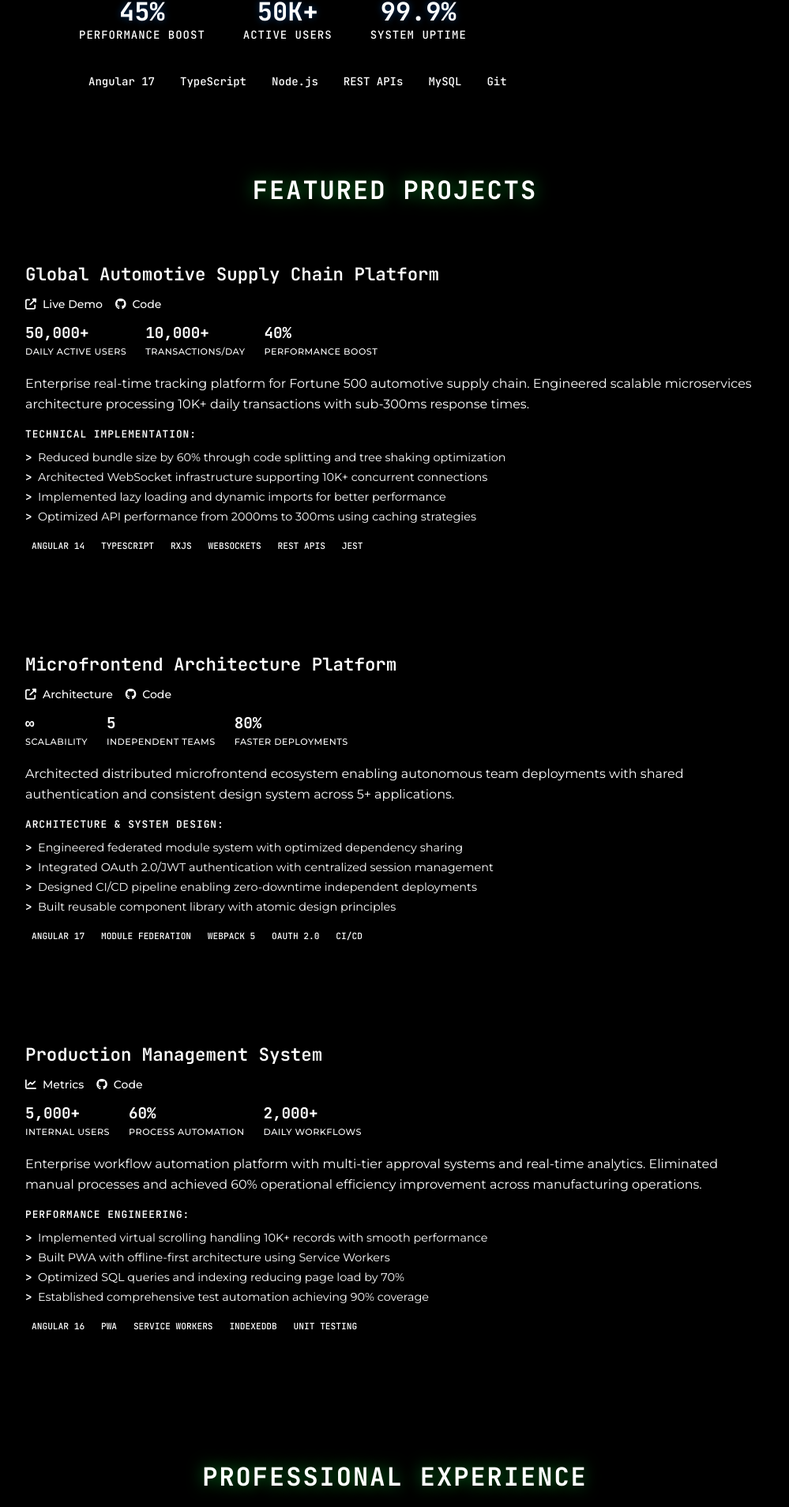
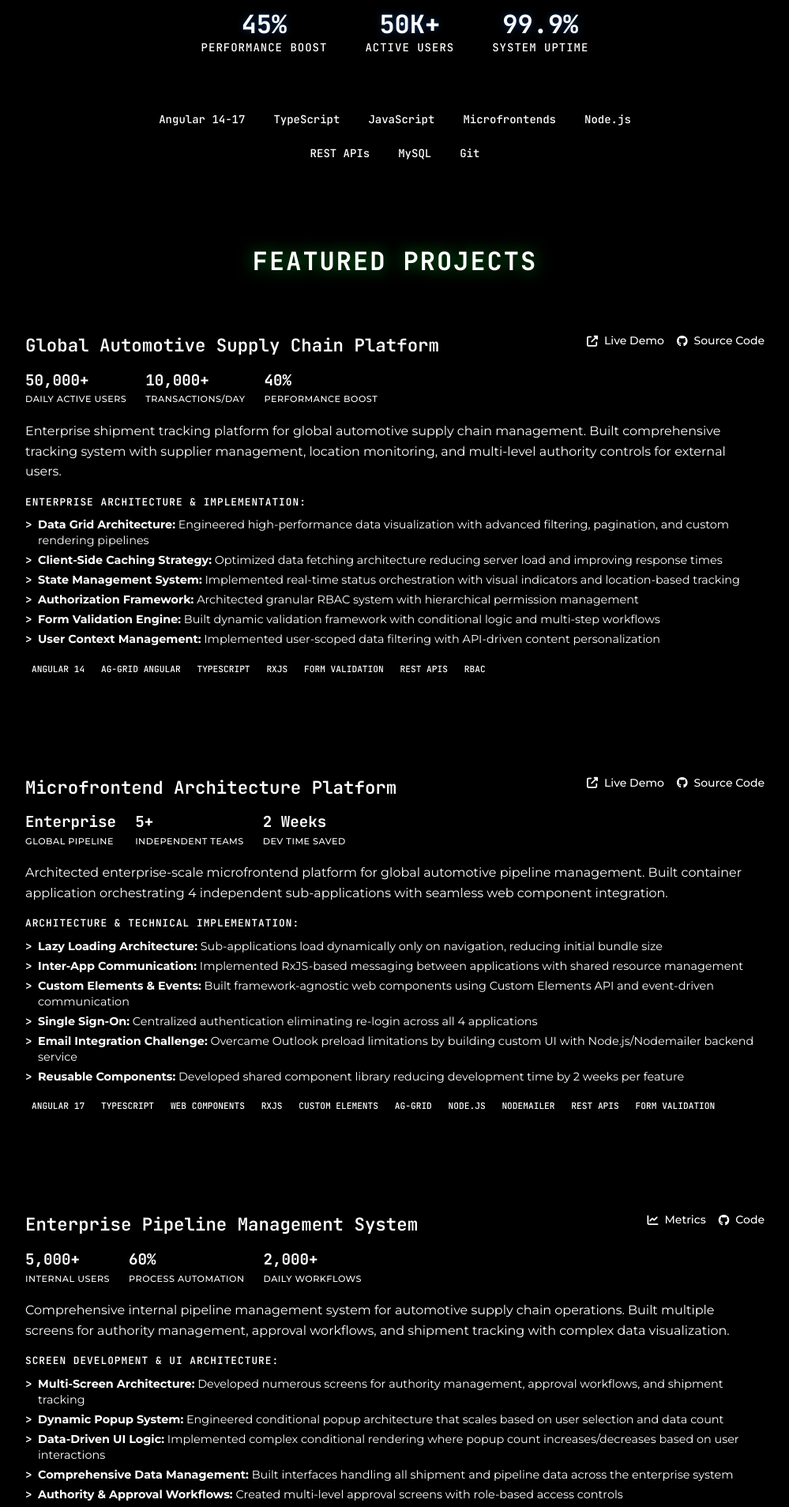
Before and after one commit to NandhaKumar1717/frontcraft, an Angular app in the folder portfolio/: page / in a window 1280 px wide. Shown: the part 258-2166 px from the top of the page at 79% size, without its empty margins (140-1139 px from the left). Built offline with nearby package versions, Linux system fonts and the light colour scheme.

Commit message:
Added app. demo links and css changes

```diff
--- a/portfolio/src/app/app.component.html
+++ b/portfolio/src/app/app.component.html
@@ -2,7 +2,7 @@
   <!-- Header -->
   <header class="header">
     <div class="container">
-      <div class="logo">Nandha Kumar</div>
+      <div class="logo">Nandha Kumar R</div>
       <nav class="nav">
         <a href="#projects">Projects</a>
         <a href="#experience">Experience</a>
@@ -39,8 +39,10 @@
           </div>
         </div>
         <div class="tech-stack">
-          <span>Angular 17</span>
+          <span>Angular 14-17</span>
           <span>TypeScript</span>
+          <span>JavaScript</span>
+          <span>Microfrontends</span>
           <span>Node.js</span>
           <span>REST APIs</span>
           <span>MySQL</span>
@@ -61,13 +63,13 @@
           <div class="project-header">
             <h3>Global Automotive Supply Chain Platform</h3>
             <div class="project-links">
-              <a href="#" class="project-link">
+              <a href="https://nandhakumar1717.github.io/frontcraft/dashboard/" class="project-link" target="_blank">
                 <i class="fas fa-external-link-alt"></i>
                 Live Demo
               </a>
-              <a href="#" class="project-link">
+              <a href="https://github.com/NandhaKumar1717/frontcraft/tree/micro-apps" class="project-link" target="_blank">
                 <i class="fab fa-github"></i>
-                Code
+                Source Code
               </a>
             </div>
           </div>
@@ -88,27 +90,30 @@
           </div>
 
           <p class="project-description">
-            Enterprise real-time tracking platform for Fortune 500 automotive supply chain.
-            Engineered scalable microservices architecture processing 10K+ daily transactions with sub-300ms response times.
+            Enterprise shipment tracking platform for global automotive supply chain management.
+            Built comprehensive tracking system with supplier management, location monitoring, and multi-level authority controls for external users.
           </p>
 
           <div class="technical-details">
-            <h4>Technical Implementation:</h4>
+            <h4>Enterprise Architecture & Implementation:</h4>
             <ul>
-              <li>Reduced bundle size by 60% through code splitting and tree shaking optimization</li>
-              <li>Architected WebSocket infrastructure supporting 10K+ concurrent connections</li>
-              <li>Implemented lazy loading and dynamic imports for better performance</li>
-              <li>Optimized API performance from 2000ms to 300ms using caching strategies</li>
+              <li><strong>Data Grid Architecture:</strong> Engineered high-performance data visualization with advanced filtering, pagination, and custom rendering pipelines</li>
+              <li><strong>Client-Side Caching Strategy:</strong> Optimized data fetching architecture reducing server load and improving response times</li>
+              <li><strong>State Management System:</strong> Implemented real-time status orchestration with visual indicators and location-based tracking</li>
+              <li><strong>Authorization Framework:</strong> Architected granular RBAC system with hierarchical permission management</li>
+              <li><strong>Form Validation Engine:</strong> Built dynamic validation framework with conditional logic and multi-step workflows</li>
+              <li><strong>User Context Management:</strong> Implemented user-scoped data filtering with API-driven content personalization</li>
             </ul>
           </div>
 
           <div class="tech-used">
             <span>Angular 14</span>
+            <span>AG-Grid Angular</span>
             <span>TypeScript</span>
             <span>RxJS</span>
-            <span>WebSockets</span>
+            <span>Form Validation</span>
             <span>REST APIs</span>
-            <span>Jest</span>
+            <span>RBAC</span>
           </div>
         </div>
 
@@ -117,60 +122,67 @@
           <div class="project-header">
             <h3>Microfrontend Architecture Platform</h3>
             <div class="project-links">
-              <a href="#" class="project-link">
+              <a href="https://nandhakumar1717.github.io/frontcraft/dashboard/" class="project-link" target="_blank">
                 <i class="fas fa-external-link-alt"></i>
-                Architecture
+                Live Demo
               </a>
-              <a href="#" class="project-link">
+              <a href="https://github.com/NandhaKumar1717/frontcraft/tree/micro-apps" class="project-link" target="_blank">
                 <i class="fab fa-github"></i>
-                Code
+                Source Code
               </a>
             </div>
           </div>
 
           <div class="project-impact">
             <div class="impact-metric">
-              <strong>∞</strong>
-              <span>Scalability</span>
+              <strong>Enterprise</strong>
+              <span>Global Pipeline</span>
             </div>
             <div class="impact-metric">
-              <strong>5</strong>
+              <strong>5+</strong>
               <span>Independent Teams</span>
             </div>
             <div class="impact-metric">
-              <strong>80%</strong>
-              <span>Faster Deployments</span>
+              <strong>2 Weeks</strong>
+              <span>Dev Time Saved</span>
             </div>
           </div>
 
           <p class="project-description">
-            Architected distributed microfrontend ecosystem enabling autonomous team deployments
-            with shared authentication and consistent design system across 5+ applications.
+            Architected enterprise-scale microfrontend platform for global automotive pipeline management.
+            Built container application orchestrating 4 independent sub-applications with seamless web component integration.
           </p>
 
           <div class="technical-details">
-            <h4>Architecture & System Design:</h4>
+            <h4>Architecture & Technical Implementation:</h4>
             <ul>
-              <li>Engineered federated module system with optimized dependency sharing</li>
-              <li>Integrated OAuth 2.0/JWT authentication with centralized session management</li>
-              <li>Designed CI/CD pipeline enabling zero-downtime independent deployments</li>
-              <li>Built reusable component library with atomic design principles</li>
+              <li><strong>Lazy Loading Architecture:</strong> Sub-applications load dynamically only on navigation, reducing initial bundle size</li>
+              <li><strong>Inter-App Communication:</strong> Implemented RxJS-based messaging between applications with shared resource management</li>
+              <li><strong>Custom Elements & Events:</strong> Built framework-agnostic web components using Custom Elements API and event-driven communication</li>
+              <li><strong>Single Sign-On:</strong> Centralized authentication eliminating re-login across all 4 applications</li>
+              <li><strong>Email Integration Challenge:</strong> Overcame Outlook preload limitations by building custom UI with Node.js/Nodemailer backend service</li>
+              <li><strong>Reusable Components:</strong> Developed shared component library reducing development time by 2 weeks per feature</li>
             </ul>
           </div>
 
           <div class="tech-used">
             <span>Angular 17</span>
-            <span>Module Federation</span>
-            <span>Webpack 5</span>
-            <span>OAuth 2.0</span>
-            <span>CI/CD</span>
+            <span>TypeScript</span>
+            <span>Web Components</span>
+            <span>RxJS</span>
+            <span>Custom Elements</span>
+            <span>AG-Grid</span>
+            <span>Node.js</span>
+            <span>Nodemailer</span>
+            <span>REST APIs</span>
+            <span>Form Validation</span>
           </div>
         </div>
 
         <!-- Project 3: Performance Optimization -->
         <div class="project-card">
           <div class="project-header">
-            <h3>Production Management System</h3>
+            <h3>Enterprise Pipeline Management System</h3>
             <div class="project-links">
               <a href="#" class="project-link">
                 <i class="fas fa-chart-line"></i>
@@ -199,26 +211,32 @@
           </div>
 
           <p class="project-description">
-            Enterprise workflow automation platform with multi-tier approval systems and real-time analytics.
-            Eliminated manual processes and achieved 60% operational efficiency improvement across manufacturing operations.
+            Comprehensive internal pipeline management system for automotive supply chain operations.
+            Built multiple screens for authority management, approval workflows, and shipment tracking with complex data visualization.
           </p>
 
           <div class="technical-details">
-            <h4>Performance Engineering:</h4>
+            <h4>Screen Development & UI Architecture:</h4>
             <ul>
-              <li>Implemented virtual scrolling handling 10K+ records with smooth performance</li>
-              <li>Built PWA with offline-first architecture using Service Workers</li>
-              <li>Optimized SQL queries and indexing reducing page load by 70%</li>
-              <li>Established comprehensive test automation achieving 90% coverage</li>
+              <li><strong>Multi-Screen Architecture:</strong> Developed numerous screens for authority management, approval workflows, and shipment tracking</li>
+              <li><strong>Dynamic Popup System:</strong> Engineered conditional popup architecture that scales based on user selection and data count</li>
+              <li><strong>Data-Driven UI Logic:</strong> Implemented complex conditional rendering where popup count increases/decreases based on user interactions</li>
+              <li><strong>Comprehensive Data Management:</strong> Built interfaces handling all shipment and pipeline data across the enterprise system</li>
+              <li><strong>Authority & Approval Workflows:</strong> Created multi-level approval screens with role-based access controls</li>
+              <li><strong>Custom Pagination Component:</strong> Built reusable pagination system with configurable page size controls</li>
+              <li><strong>API Optimization Strategy:</strong> Implemented server-side pagination reducing data load - API calls fetch only requested page size and navigate on-demand</li>
             </ul>
           </div>
 
           <div class="tech-used">
             <span>Angular 16</span>
-            <span>PWA</span>
-            <span>Service Workers</span>
-            <span>IndexedDB</span>
-            <span>Unit Testing</span>
+            <span>TypeScript</span>
+            <span>REST APIs</span>
+            <span>Custom Components</span>
+            <span>RxJS</span>
+            <span>Form Validation</span>
+            <span>Pagination</span>
+            <span>RBAC</span>
           </div>
         </div>
       </div>
@@ -251,7 +269,9 @@
             <li><strong>Optimized system performance by 45%</strong> through advanced caching strategies and code splitting</li>
             <li><strong>Led technical mentorship</strong> for 5+ engineers and established engineering best practices</li>
             <li><strong>Accelerated deployment velocity by 60%</strong> implementing automated CI/CD workflows</li>
-            <li><strong>Designed microfrontend architecture</strong> enabling autonomous team development and deployment</li>
+            <li><strong>Architected microfrontend systems</strong> using web components for framework-agnostic integration across enterprise applications</li>
+            <li><strong>Built reusable web components</strong> consumed across multiple applications reducing development time by 40%</li>
+            <li><strong>Implemented Module Federation</strong> for rapid prototyping and demonstration of distributed frontend architectures</li>
           </ul>
         </div>
 
@@ -267,6 +287,9 @@
             <span>Git</span>
             <span>Jest</span>
             <span>Testing</span>
+            <span>Web Components</span>
+            <span>Module Federation</span>
+            <span>Microfrontends</span>
           </div>
         </div>
       </div>
@@ -300,6 +323,18 @@
             </div>
             <div class="skill-item advanced">
               <span>RxJS</span>
+              <div class="skill-level">Advanced</div>
+            </div>
+            <div class="skill-item expert">
+              <span>Web Components</span>
+              <div class="skill-level">Expert</div>
+            </div>
+            <div class="skill-item expert">
+              <span>Microfrontends</span>
+              <div class="skill-level">Expert</div>
+            </div>
+            <div class="skill-item advanced">
+              <span>Module Federation</span>
               <div class="skill-level">Advanced</div>
             </div>
           </div>
--- a/portfolio/src/app/app.component.scss
+++ b/portfolio/src/app/app.component.scss
@@ -148,14 +148,16 @@ body {
     .hero-subtitle {
       font-size: 1.25rem;
       color: var(--text-secondary);
-      margin-bottom: 2rem;
       line-height: 1.5;
+      max-width: 800px;
+      margin: 0 auto 3rem auto;
     }
 
     .hero-metrics {
       display: flex;
+      justify-content: center;
       gap: 3rem;
-      margin-bottom: 2rem;
+      margin-bottom: 3rem;
 
       .metric {
         text-align: center;
@@ -184,7 +186,11 @@ body {
     .tech-stack {
       display: flex;
       flex-wrap: wrap;
-      gap: 0.5rem;
+      gap: 0.75rem;
+      justify-content: center;
+      max-width: 700px;
+      margin: 0 auto;
+      padding-top: 1rem;
 
       span {
         background: var(--bg-code);
@@ -195,6 +201,7 @@ body {
         font-weight: 500;
         font-family: 'JetBrains Mono', monospace;
         border: 1px solid var(--border);
+        white-space: nowrap;
       }
     }
   }
@@ -240,29 +247,30 @@ body {
       box-shadow: var(--shadow-hover);
     }
 
-    &:hover {
-      box-shadow: var(--shadow-hover);
-    }
-
     &.featured {
       border-color: var(--primary);
       border-width: 2px;
     }
 
     .project-header {
+      display: flex;
+      justify-content: space-between;
+      align-items: flex-start;
       margin-bottom: 1rem;
 
       h3 {
         font-size: 1.4rem;
         font-weight: 600;
         color: var(--primary);
-        margin-bottom: 0.5rem;
+        margin-bottom: 0;
         font-family: 'JetBrains Mono', monospace;
+        flex: 1;
       }
 
       .project-links {
         display: flex;
         gap: 1rem;
+        flex-shrink: 0;
 
         .project-link {
           display: flex;
@@ -739,47 +747,179 @@ body {
     padding: 0 1rem;
   }
 
-  .nav {
-    display: none;
+  .header {
+    .container {
+      padding: 1rem;
+    }
+
+    .logo {
+      font-size: 1rem;
+    }
+
+    .nav {
+      display: none;
+    }
+
+    .header-actions {
+      gap: 0.5rem;
+
+      .resume-btn {
+        padding: 0.4rem 0.8rem;
+        font-size: 0.75rem;
+      }
+    }
   }
 
   .hero {
+    padding: 5rem 0 2rem;
+
     .hero-content {
       h1 {
         font-size: 2rem;
       }
 
+      .hero-subtitle {
+        font-size: 1rem;
+      }
+
       .hero-metrics {
         flex-direction: column;
         gap: 1rem;
+
+        .metric {
+          .metric-value {
+            font-size: 1.5rem;
+          }
+        }
+      }
+
+      .tech-stack {
+        justify-content: center;
+
+        span {
+          font-size: 0.75rem;
+          padding: 0.2rem 0.5rem;
+        }
+      }
+    }
+  }
+
+  .projects, .experience, .skills, .contact {
+    padding: 2rem 0;
+
+    h2 {
+      font-size: 1.5rem;
+    }
+  }
+
+  .project-card {
+    padding: 1.5rem;
+
+    .project-header {
+      h3 {
+        font-size: 1.2rem;
+      }
+
+      .project-links {
+        flex-wrap: wrap;
+      }
+    }
+
+    .project-impact {
+      flex-direction: column;
+      gap: 1rem;
+
+      .impact-metric {
+        text-align: center;
+
+        strong {
+          font-size: 1rem;
+        }
+      }
+    }
+
+    .technical-details {
+      ul li {
+        font-size: 0.85rem;
+      }
+    }
+  }
+
+  .experience-item {
+    padding: 2rem 1.5rem;
+
+    .experience-header {
+      flex-direction: column;
+      gap: 1rem;
+
+      .company-info {
+        h3 {
+          font-size: 1.25rem;
+        }
+      }
+    }
+
+    .technologies {
+      .tech-grid {
+        grid-template-columns: repeat(auto-fit, minmax(100px, 1fr));
+
+        span {
+          font-size: 0.75rem;
+          padding: 0.4rem;
+        }
+      }
+    }
+  }
+
+  .skills-grid {
+    grid-template-columns: 1fr;
+    gap: 1rem;
+  }
+
+  .skill-category {
+    padding: 1.5rem;
+  }
+
+  .contact-content {
+    grid-template-columns: 1fr;
+    gap: 2rem;
+  }
+
+  .availability {
+    padding: 2rem 1.5rem;
+  }
+}
+
+@media (max-width: 480px) {
+  .hero {
+    .hero-content {
+      h1 {
+        font-size: 1.75rem;
+      }
+
+      .hero-subtitle {
+        font-size: 0.9rem;
       }
     }
   }
 
   .project-card {
-    .project-header {
-      flex-direction: column;
-      gap: 1rem;
-    }
+    padding: 1rem;
 
-    .project-impact {
-      flex-direction: column;
-      gap: 1rem;
+    .project-header h3 {
+      font-size: 1.1rem;
     }
   }
 
   .experience-item {
-    .experience-header {
-      flex-direction: column;
-      gap: 1rem;
-    }
+    padding: 1.5rem 1rem;
   }
 
-  .contact-content {
-    grid-template-columns: 1fr;
+  .skill-category {
+    padding: 1rem;
   }
 
-  .skills-grid {
-    grid-template-columns: 1fr;
+  .availability {
+    padding: 1.5rem 1rem;
   }
 }
```
